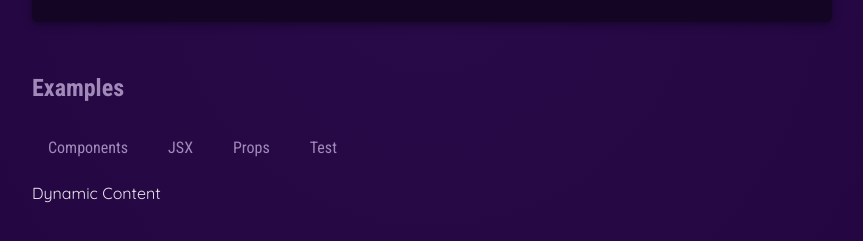
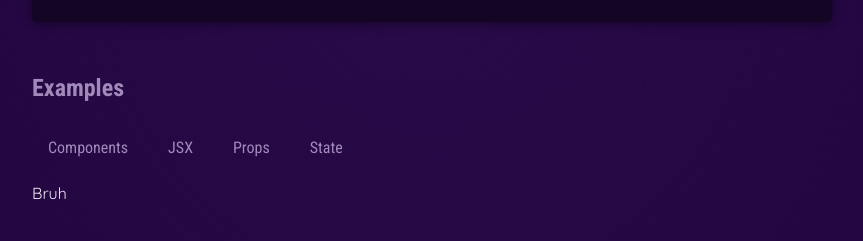
Before and after one commit to KKaged/react-starting-project, a React (Vite) app: page / in a window 1280 px wide. Shown: the part 677-918 px from the top of the page, without its empty margins (208-1071 px from the left). Built offline with nearby package versions, Linux system fonts and the light colour scheme.

Commit message:
learned about event handlers

```diff
--- a/src/App.jsx
+++ b/src/App.jsx
@@ -2,11 +2,10 @@ import { CORE_CONCEPTS } from './data.js'
 import Header from './components/Header.jsx'
 import CoreConcept from './components/CoreConcept.jsx';
 import TapButton from './components/TapButton.jsx';
-import { Toast } from 'bootstrap';
 
 function App() {
-  function handleSelect(){
-    alert('Selected!');
+  function handleSelect(selectedButton){
+    alert(`Clicked ${selectedButton}`);
   }
   return (
     <div>
@@ -24,12 +23,12 @@ function App() {
         <section id='examples'>
           <h2>Examples</h2>
           <menu>
-            <TapButton onSelect={handleSelect}>Components</TapButton>
-            <TapButton onSelect={handleSelect}>JSX</TapButton>
-            <TapButton onSelect={handleSelect}>Props</TapButton>
-            <TapButton onSelect={handleSelect}>Test</TapButton>
+            <TapButton onSelect={() => handleSelect(`components`)}>Components</TapButton>
+            <TapButton onSelect={() => handleSelect(`jsx`)}>JSX</TapButton>
+            <TapButton onSelect={() => handleSelect(`props`)}>Props</TapButton>
+            <TapButton onSelect={() => handleSelect(`state`)}>State</TapButton>
           </menu>
-          Dynamic Content
+          Bruh
         </section>
       </main>
     </div>
--- a/src/components/TapButton.jsx
+++ b/src/components/TapButton.jsx
@@ -1,7 +1,4 @@
 export default function TapButton({children, onSelect}){
-    function handleClick(){
-        console.log('clicked');
-    }
     return(
         <li>
             <button onClick={onSelect}>{children}</button>
```
